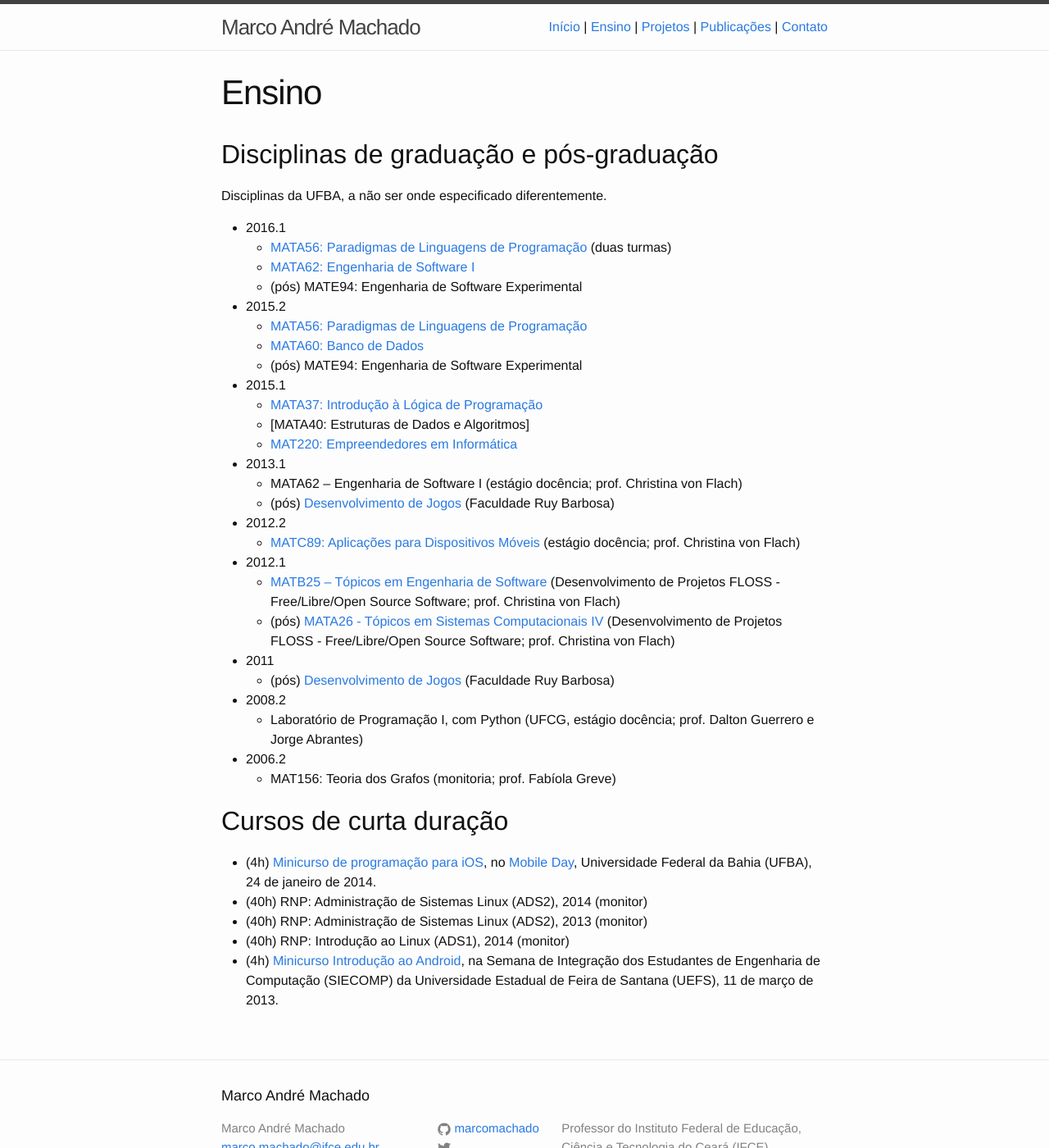
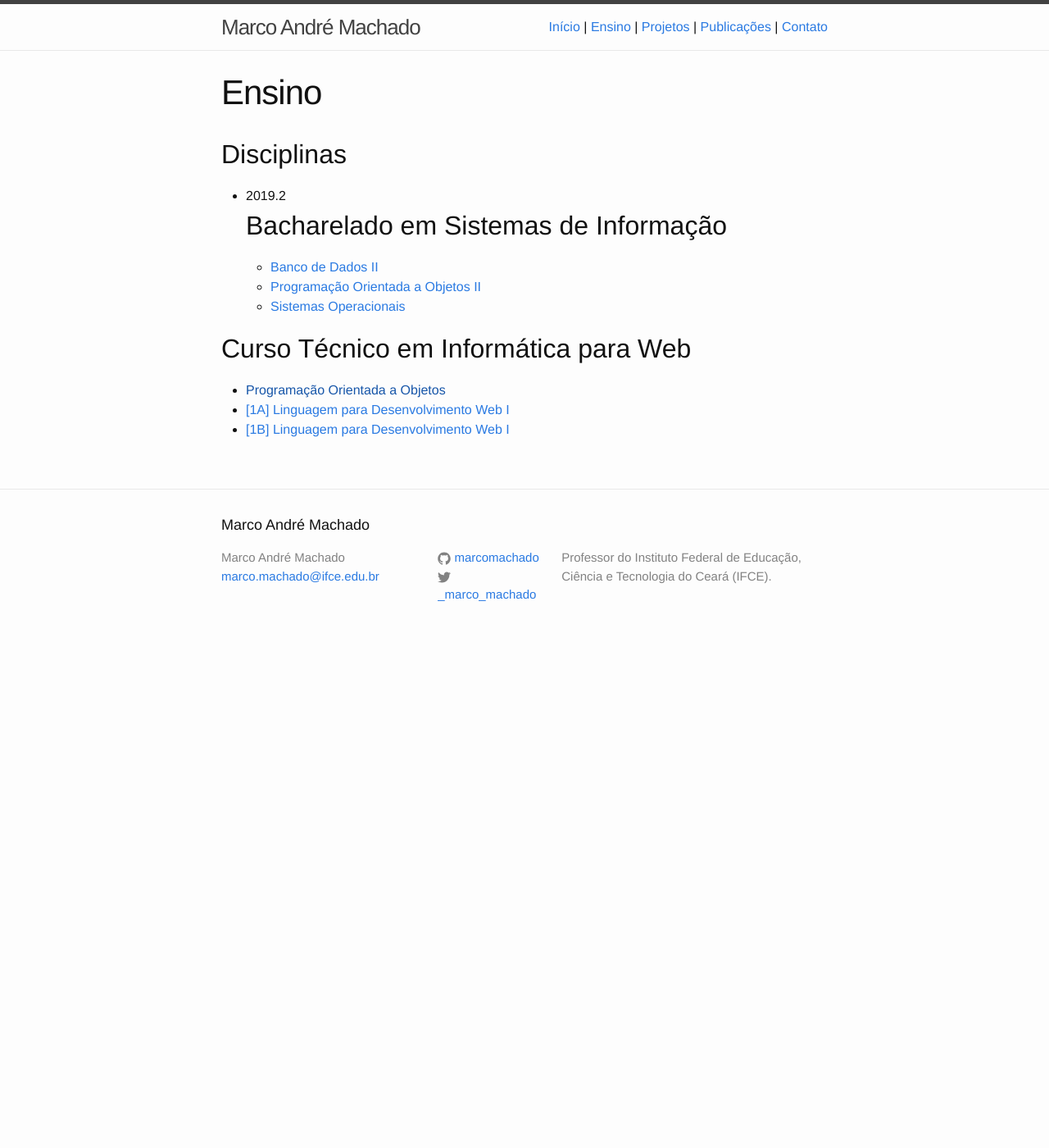
Before and after one commit to marcomachado/marcomachado.github.io, a Jekyll site: the page built from ensino.md, in a window 1280 px wide and 1400 px high. Shown: the whole window at 82% size. Built offline with Jekyll 4.4.1, drawn with Linux system fonts in a browser that asks for light colours.

Commit message:
Update ensino.md

```diff
--- a/ensino.md
+++ b/ensino.md
@@ -3,41 +3,15 @@ layout: page
 title: Ensino
 ---
 
-## Disciplinas de graduação e pós-graduação
+## Disciplinas
 
-Disciplinas da UFBA, a não ser onde especificado diferentemente.
+- 2019.2
+## Bacharelado em Sistemas de Informação
+  - [Banco de Dados II](https://classroom.google.com)
+  - [Programação Orientada a Objetos II](https://classroom.google.com)
+  - [Sistemas Operacionais](https://classroom.google.com)
 
-- 2016.1
-  - [MATA56: Paradigmas de Linguagens de Programação](https://rodrigorgs.github.io/mata56/) (duas turmas)
-  - [MATA62: Engenharia de Software I](https://rodrigorgs.github.io/mata62/)
-  - (pós) MATE94: Engenharia de Software Experimental
-- 2015.2
-  - [MATA56: Paradigmas de Linguagens de Programação](https://disciplinas.dcc.ufba.br/MATA56/Aulas20152)
-  - [MATA60: Banco de Dados](https://disciplinas.dcc.ufba.br/MATA60/Aulas20152)
-  - (pós) MATE94: Engenharia de Software Experimental
-- 2015.1
-  - [MATA37: Introdução à Lógica de Programação](http://www.novomoodle.ufba.br/course/view.php?id=870)
-  - [MATA40: Estruturas de Dados e Algoritmos]
-  - [MAT220: Empreendedores em Informática](http://www.novomoodle.ufba.br/course/view.php?id=869)
-- 2013.1
-  - MATA62 – Engenharia de Software I (estágio docência; prof. Christina von Flach)
-  - (pós) [Desenvolvimento de Jogos](https://sites.google.com/site/jogosruy/) (Faculdade Ruy Barbosa)
-- 2012.2
-  - [MATC89: Aplicações para Dispositivos Móveis](https://disciplinas.dcc.ufba.br/MATC89/20122) (estágio docência; prof. Christina von Flach)
-- 2012.1
-  - [MATB25 – Tópicos em Engenharia de Software](https://disciplinas.dcc.ufba.br/MATB25/SemestreCorrente) (Desenvolvimento de Projetos FLOSS - Free/Libre/Open Source Software; prof. Christina von Flach)
-  - (pós) [MATA26 - Tópicos em Sistemas Computacionais IV](https://disciplinas.dcc.ufba.br/MATA26) (Desenvolvimento de Projetos FLOSS - Free/Libre/Open Source Software; prof. Christina von Flach)
-- 2011
-  - (pós) [Desenvolvimento de Jogos](https://sites.google.com/site/jogosruy/2011) (Faculdade Ruy Barbosa)
-- 2008.2
-  - Laboratório de Programação I, com Python (UFCG, estágio docência; prof. Dalton Guerrero e Jorge Abrantes)
-- 2006.2
-  - MAT156: Teoria dos Grafos (monitoria; prof. Fabíola Greve)
-
-## Cursos de curta duração
-
-- (4h) [Minicurso de programação para iOS](https://speakerdeck.com/rodrigorgs/minicurso-de-ios-at-mobile-day), no [Mobile Day](http://www.mobileday2014.ufba.br/), Universidade Federal da Bahia (UFBA), 24 de janeiro de 2014.
-- (40h) RNP: Administração de Sistemas Linux (ADS2), 2014 (monitor)
-- (40h) RNP: Administração de Sistemas Linux (ADS2), 2013 (monitor)
-- (40h) RNP: Introdução ao Linux (ADS1), 2014 (monitor)
-- (4h) [Minicurso Introdução ao Android](http://www.slideshare.net/xrodrigorgs/minicurso-androiduefs), na Semana de Integração dos Estudantes de Engenharia de Computação (SIECOMP) da Universidade Estadual de Feira de Santana (UEFS), 11 de março de 2013.
+## Curso Técnico em Informática para Web
+  - [Programação Orientada a Objetos]()
+  - [[1A] Linguagem para Desenvolvimento Web I](http://https://qacademico.ifce.edu.br)
+  - [[1B] Linguagem para Desenvolvimento Web I](http://https://qacademico.ifce.edu.br)
```
